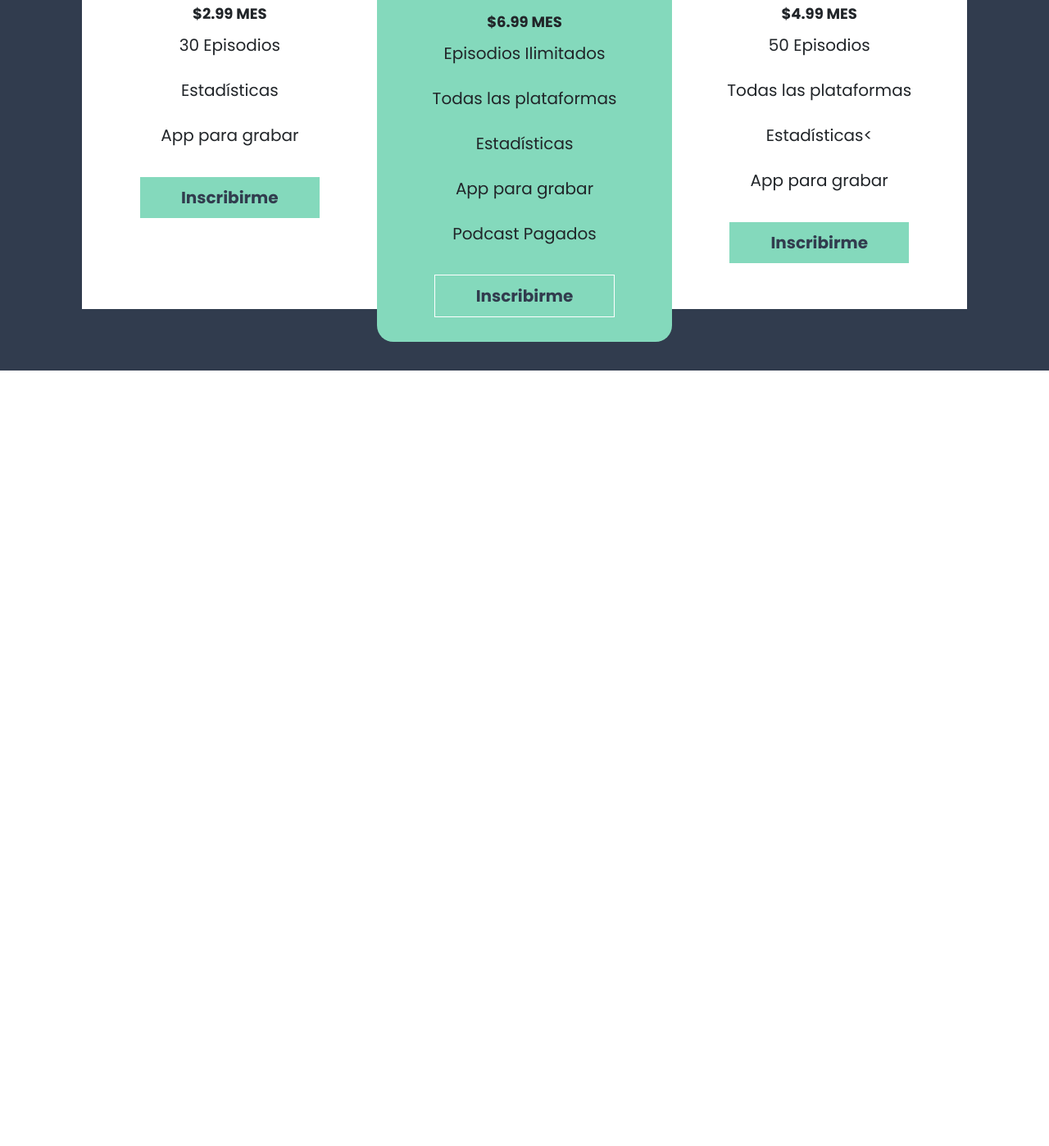
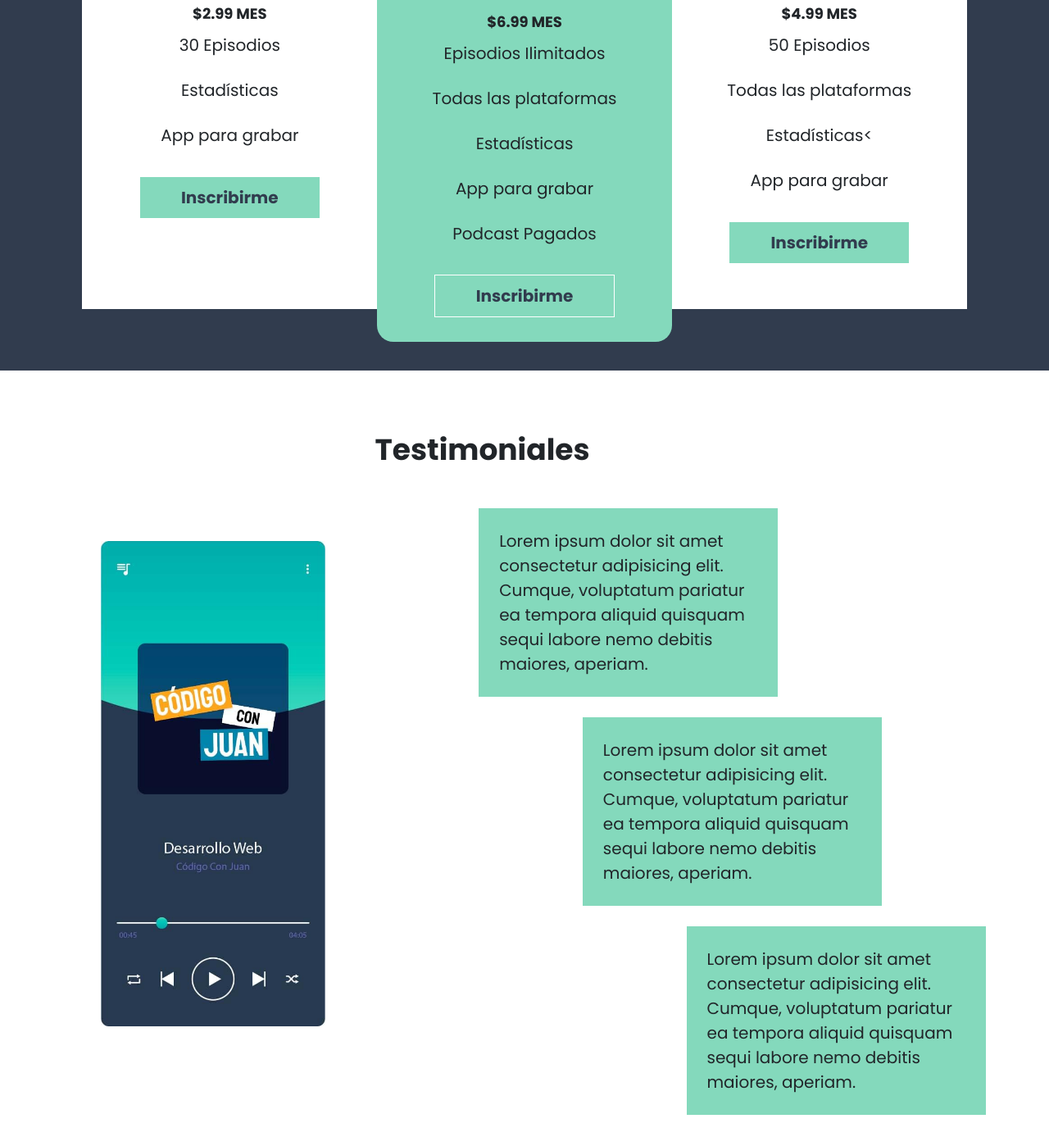
Before and after one commit to Naibaf93/PodcastFM-Bootstrap, a website: page index.html in a window 1280 px wide. Shown: the part 3432-4830 px from the top of the page at 82% size. Before the commit the page ends 3884 px from the top, so only its background shows below. Drawn offline with Linux system fonts and the light colour scheme.

Commit message:
creando los testomoniales

```diff
--- a/index.html
+++ b/index.html
@@ -110,5 +110,35 @@
             </div>
         </div>
     </section>
+
+    <section class="container-xl py-4 testimoniales">
+        <div class="row align-items-center">
+            <div class="col-md-4">
+                <img src="build/img/app.jpg" alt="imagen app" class="img-fluid w-75 d-block mx-auto">
+            </div>
+            <div class="col-md-8">
+                <h2>Testimoniales</h2>
+                <div class="row mt-3">
+                    <div class="col-md-6 offset-md-2 mb-2">
+                        <div class="testimonial bg-primary p-2">
+                            Lorem ipsum dolor sit amet consectetur adipisicing elit. Cumque, voluptatum pariatur ea tempora aliquid quisquam sequi labore nemo debitis maiores, aperiam.
+                        </div>
+                    </div>
+
+                    <div class="col-md-6 offset-md-4 mb-2">
+                        <div class="testimonial bg-primary p-2">
+                            Lorem ipsum dolor sit amet consectetur adipisicing elit. Cumque, voluptatum pariatur ea tempora aliquid quisquam sequi labore nemo debitis maiores, aperiam.
+                        </div>
+                    </div>
+
+                    <div class="col-md-6 offset-md-6 mb-2">
+                        <div class="testimonial bg-primary p-2">
+                            Lorem ipsum dolor sit amet consectetur adipisicing elit. Cumque, voluptatum pariatur ea tempora aliquid quisquam sequi labore nemo debitis maiores, aperiam.
+                        </div>
+                    </div>
+                </div>
+            </div>
+        </div>
+    </section>
 </body>
 </html>
```
